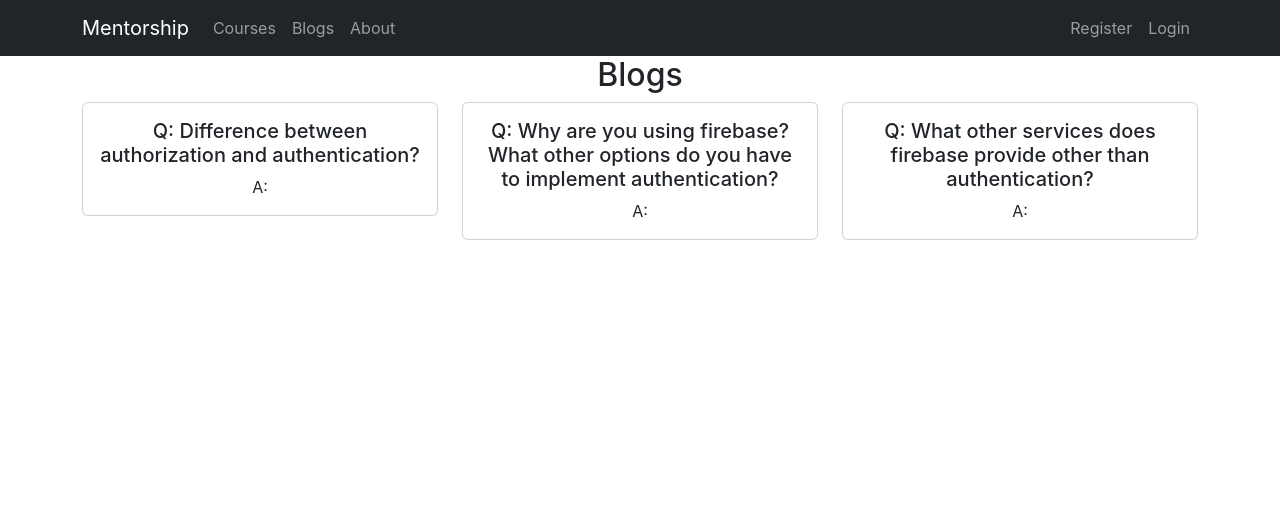
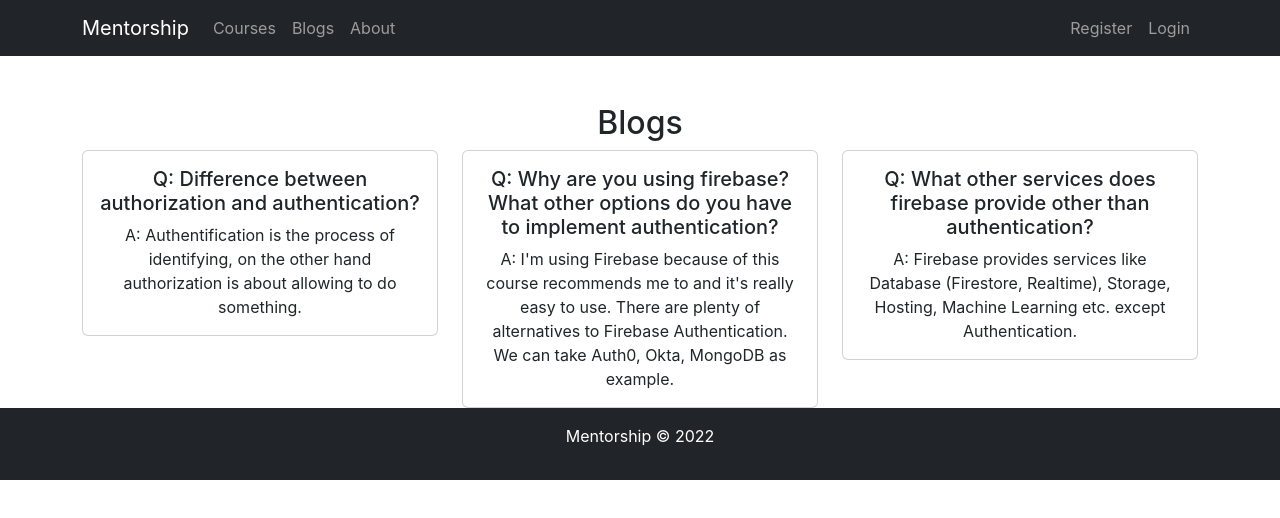
Before and after one commit to nafisfuad/independent-service-provider, a React (Create React App) app: page /blogs in a window 1280 px wide. Shown: the top 518 px of the page. Built offline with nearby package versions, Linux system fonts and the light colour scheme; no server answers.

Commit message:
updated README.md

```diff
--- a/src/Pages/About/About.js
+++ b/src/Pages/About/About.js
@@ -3,7 +3,7 @@ import React from 'react';
 const About = () => {
     return (
         <div>
-            <h2>Hello there! I'm Md. Nafis Fuad. 24y old. </h2>
+            <h2>Greetings. I'm Md. Nafis Fuad, 24y old, graduate, short talking, bad at design and creativity so wish to be a back end developer.</h2>
         </div>
     );
 };
--- a/src/Pages/Blogs/Blogs.js
+++ b/src/Pages/Blogs/Blogs.js
@@ -3,14 +3,14 @@ import { Card, Col, Container, Row } from 'react-bootstrap';
 
 const Blogs = () => {
     return (
-        <Container>
+        <Container className='mt-5'>
             <h2>Blogs</h2>
             <Row sm={1} lg={3} className='g-4'>
                 <Col>
                     <Card>
                         <Card.Body>
                             <Card.Title>Q: Difference between authorization and authentication?</Card.Title>
-                            <Card.Text>A: </Card.Text>
+                            <Card.Text>A: Authentification is the process of identifying, on the other hand authorization is about allowing to do something.</Card.Text>
                         </Card.Body>
                     </Card>
                 </Col>
@@ -18,7 +18,7 @@ const Blogs = () => {
                     <Card>
                         <Card.Body>
                             <Card.Title>Q: Why are you using firebase? What other options do you have to implement authentication?</Card.Title>
-                            <Card.Text>A: </Card.Text>
+                            <Card.Text>A: I'm using Firebase because of this course recommends me to and it's really easy to use. There are plenty of alternatives to Firebase Authentication. We can take Auth0, Okta, MongoDB as example.</Card.Text>
                         </Card.Body>
                     </Card>
                 </Col>
@@ -26,7 +26,7 @@ const Blogs = () => {
                     <Card>
                         <Card.Body>
                             <Card.Title>Q: What other services does firebase provide other than authentication?</Card.Title>
-                            <Card.Text>A: </Card.Text>
+                            <Card.Text>A: Firebase provides services like Database (Firestore, Realtime), Storage, Hosting, Machine Learning etc. except Authentication. </Card.Text>
                         </Card.Body>
                     </Card>
                 </Col>
--- a/src/Pages/Shared/Footer/Footer.js
+++ b/src/Pages/Shared/Footer/Footer.js
@@ -2,9 +2,9 @@ import React from 'react';
 
 const Footer = () => {
     return (
-        <div>
-
-        </div>
+        <footer className='bg-dark text-white py-3'>
+            <p>Mentorship &#169; 2022</p>
+        </footer>
     );
 };
 
```
Also changed, not shown: firebase.json (added), 2 other files (tests, documents, lock files or other folders).
